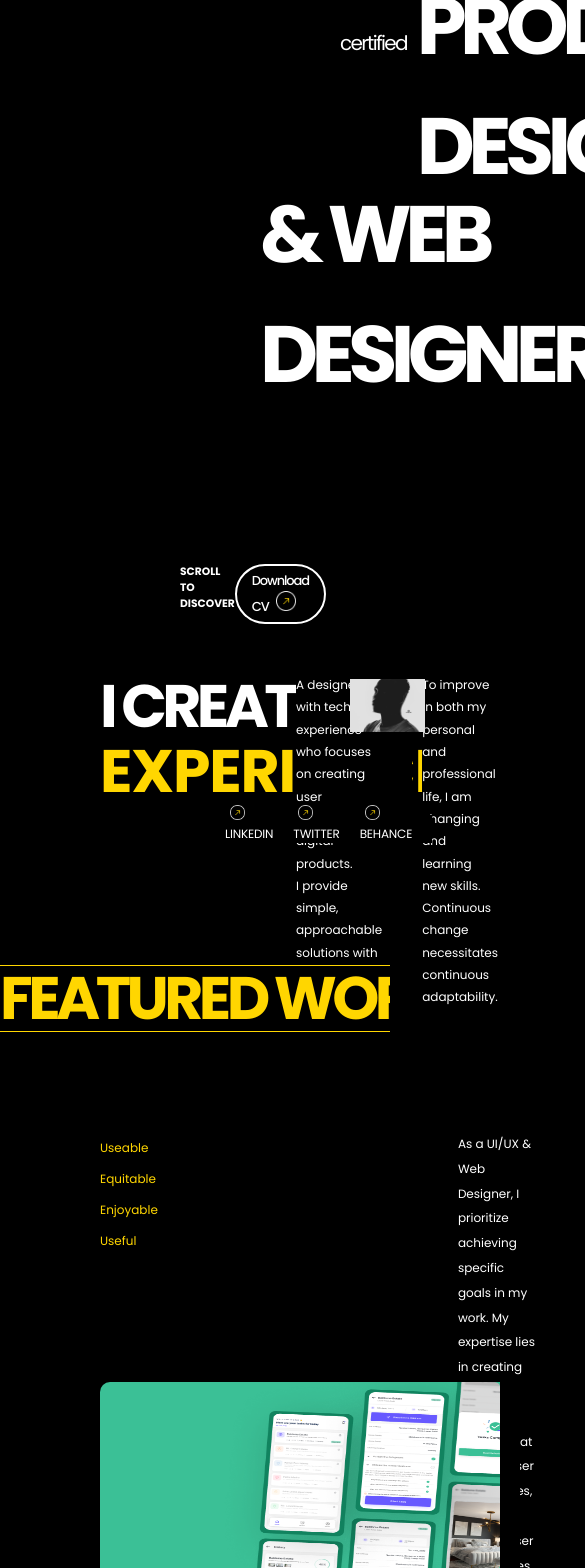
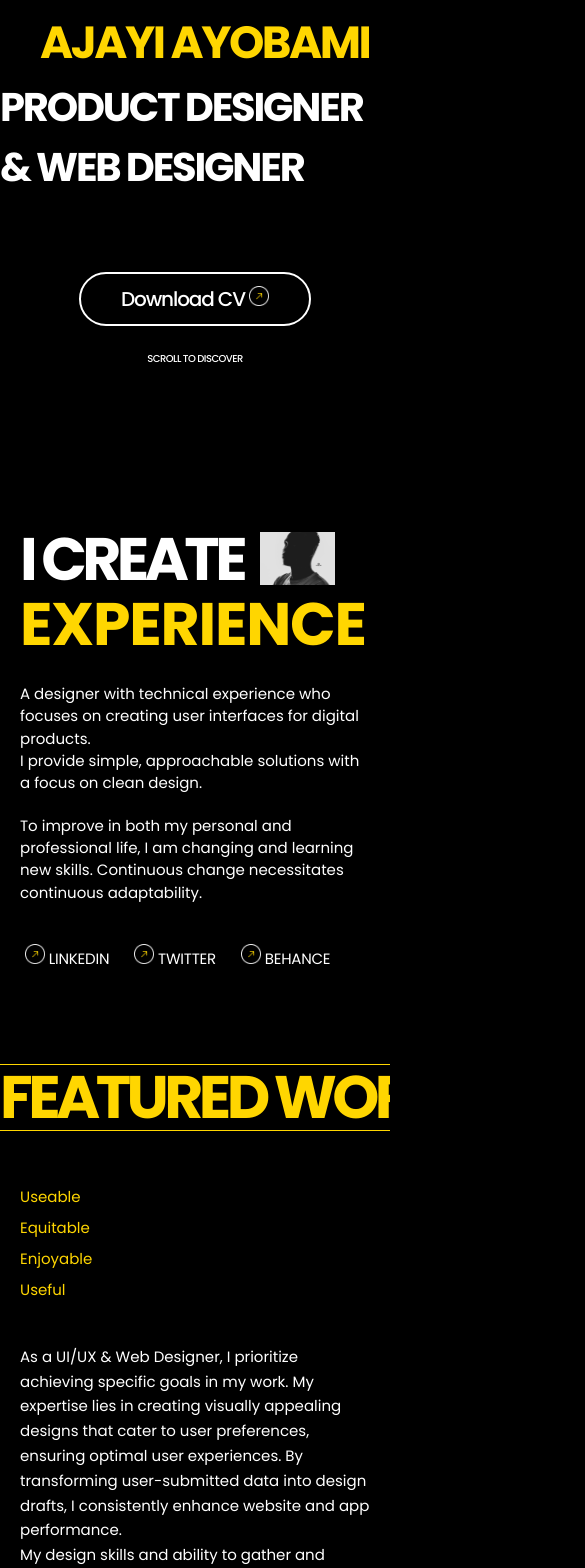
Before and after one commit to Diptech-hub/ayoWeb, a React (Vite) app: page / in a window 390 px wide. Shown: the part 400-1968 px from the top of the page, 585 px wide, since content can reach past the window. Built offline with nearby package versions, Linux system fonts and the light colour scheme.

Commit message:
media query

```diff
--- a/src/components/footer.jsx
+++ b/src/components/footer.jsx
@@ -22,6 +22,11 @@ function Footer() {
         <a href="#work">
           <img src="/assets/top.png" /> BACK TO TOP
         </a>
+        <div className="footer-media">
+          <a href="">LI .</a>
+          <a href="">TW .</a>
+          <a href="">BE</a>
+        </div>
       </div>
     </div>
   );
--- a/src/components/header.jsx
+++ b/src/components/header.jsx
@@ -4,6 +4,7 @@ function Header() {
   return (
     <div>
       <h5>AJAYI AYOBAMI</h5>
+      <img className="mblimg" src="/assets/mbile img.png" alt="my-img" />
       <div className="nav">
         <h6>WORK</h6>
         <h6>ABOUT</h6>
@@ -27,6 +28,10 @@ function Header() {
           <h6>SCROLL TO DISCOVER</h6>
           <h6 className="cv">Download CV <img src="/assets/Group 37079.png" /> </h6>
         </div>
+        <div className="bodyfootmbl">
+          <h6 className="cv">Download CV <img src="/assets/Group 37079.png" /> </h6>
+          <h6>SCROLL TO DISCOVER</h6>
+        </div>
       </div>
     </div>
   );
--- a/src/styles/approach.css
+++ b/src/styles/approach.css
@@ -28,3 +28,23 @@
   line-height: 31px;
   text-align: left;
 }
+
+@media (max-width: 768px) {
+  .approach-body {
+    margin-top: 50px;
+    margin-left: 20px;
+    flex-direction: column;
+  }
+
+  .approach1 img {
+    width: 357px;
+    height: 281.89px;
+  }
+
+  .approach1 p {
+    color: white;
+  font-size: 15px;
+  font-weight: normal;
+  width: 357px;
+  }
+}
--- a/src/styles/approachCard.css
+++ b/src/styles/approachCard.css
@@ -23,3 +23,30 @@
   text-align: left;
   width: 100%;
 }
+
+@media (max-width: 768px) {
+  .approachCard {
+    color: white;
+    font-size: 15px;
+    font-weight: normal;
+    width: 357px;
+    margin-left: 0;
+    flex-direction: column;
+    margin-top: 20px;
+  }
+
+  .approachCard span {
+    font-size: 15px;
+    font-weight: bold;
+    line-height: 31px;
+    text-align: left;
+  }
+
+  .approachCard p {
+    font-size: 15px;
+    font-weight: normal;
+    line-height: 31px;
+    text-align: left;
+    width: auto;
+  }
+}
--- a/src/styles/card.css
+++ b/src/styles/card.css
@@ -8,13 +8,12 @@
   width: 400px;
   height: 188px;
   gap: 0px;
-border-radius: 10px 0px 0px 0px;
+  border-radius: 10px 10px 10px 10px;
 }
 
-.card img:first-child{
-    background: #3BC096;
+.card img:first-child {
+  background: #3bc096;
 }
-
 
 .card a {
   font-size: 40px;
@@ -29,3 +28,21 @@ height: 158px;
   top: 2901px;
   left: 80px;
 }
+
+@media (max-width: 768px) {
+  .card {
+    margin-left: 20px;
+    margin-right: 20px;
+  }
+
+  .card img {
+    width: 307.38px;
+    height: 218.03px;
+  }
+
+  .card a {
+    font-size: 30px;
+    width: 307.38px;
+    /* height: 218.03px; */
+  }
+}
--- a/src/styles/experience.css
+++ b/src/styles/experience.css
@@ -1,5 +1,5 @@
 .top {
-    margin-top: 100px;
+  margin-top: 100px;
 }
 
 .top-experience {
@@ -77,7 +77,7 @@
   margin-left: 100px;
   position: absolute;
   margin-top: -200px;
-  margin-left: 225px;
+  margin-left: 185px;
 }
 
 .experience3 img {
@@ -94,3 +94,71 @@
   font-weight: normal;
   margin-top: -10px;
 }
+
+@media (max-width: 768px) {
+  .top {
+    margin-top: 50px;
+  }
+
+  .top-experience {
+    margin-left: 0;
+    flex-direction: column;
+    height: 100%;
+    width: 100%;
+  }
+
+  .experience1 {
+    margin-left: 20px;
+  }
+
+  .experience1 img {
+    left: 260px;
+  }
+
+  .experience2 {
+    display: flex;
+    flex-direction: column;
+    margin-left: 20px;
+    margin-top: -160px;
+    width: auto;
+    height: 100%;
+  }
+
+  .experience2 p {
+    font-size: 15px;
+    font-weight: normal;
+    line-height: 22.32px;
+    text-align: left;
+    width: auto;
+    height: auto;
+    margin-right: 20px;
+  }
+
+  .experience2 p:last-child {
+    margin-left: 0;
+    margin-top: 20px;
+  }
+
+  .experience3 {
+    display: flex;
+    flex-direction: row;
+    margin-left: 20px;
+    position: absolute;
+    margin-top: 50px;
+    margin-left: 20px;
+  }
+
+  .experience3 img {
+    width: 20px;
+    height: 20px;
+    padding-left: 5px;
+  }
+
+  .experience3 a {
+    text-decoration: none;
+    color: white;
+    font-size: 15px;
+    font-weight: normal;
+    margin-top: -10px;
+  }
+}
--- a/src/styles/feature.css
+++ b/src/styles/feature.css
@@ -34,3 +34,38 @@ margin-left: 300px;
     display: flex;
     flex-direction: row;
 }
+
+@media (max-width: 768px){
+    .top{
+        margin-top: 160px;
+    }
+
+    .feature {
+        flex-direction: column;
+        margin-left: 20px;
+        margin-top: 50px;
+    }
+
+    .feature-list{
+        font-size: 15px;
+        margin-bottom: 40px;
+    }
+
+    .feature-content{
+        width: auto;
+    height: auto;
+    font-size: 15px;
+    font-weight: normal;
+    line-height: 24.8px;
+    text-align: left;
+    margin-left: 0;
+    margin-right: 20px;
+    margin-bottom: 40px;
+    }
+
+    .cards {
+        /* flex-direction: column; */
+        display: block;
+        margin: auto;
+    }
+}
--- a/src/styles/footer.css
+++ b/src/styles/footer.css
@@ -37,8 +37,40 @@ a {
   margin-right: 20px;
 }
 
-.footer-link img, img{
-    width: 20px;
-height: 20px;
-border: 1px 0px 0px 0px;
+.footer-link img,
+img {
+  width: 20px;
+  height: 20px;
+  border: 1px 0px 0px 0px;
 }
+
+.footer-media {
+  display: none;
+}
+
+/* @media (max-width: 768px) {
+  .footer-body p {
+    width: 157px;
+    height: 16px;
+    left: 16px;
+    font-size: 10px;
+    font-weight: normal;
+    letter-spacing: -0.015em;
+    text-align: left;
+    margin-left: 25px;
+  }
+
+  .footer-link, .footer-body a, .footer-body img {
+    display: none;
+  }
+
+  .footer-media {
+    display: flex;
+    flex-direction: row;
+    color: white;
+    width: 157px;
+height: 16px;
+
+  }
+
+} */
--- a/src/styles/header.css
+++ b/src/styles/header.css
@@ -7,6 +7,10 @@ h5 {
   font-weight: 700;
   line-height: normal;
   letter-spacing: -1.6px;
+}
+
+.mblimg {
+  display: none;
 }
 
 .nav {
@@ -145,3 +149,95 @@ h5 {
   flex-shrink: 0;
   padding-left: 5px;
 }
+
+.boodyfootmbl {
+  display: none;
+}
+
+@media (max-width: 768px) {
+  h5 {
+    font-size: 20px;
+    font-weight: normal;
+    letter-spacing: -0.08em;
+    text-align: left;
+    margin: 20px;
+  }
+
+  .nav {
+    display: none;
+  }
+
+  .main,
+  .product,
+  .web,
+  .bodyfoot {
+    margin: 0;
+    padding: 0;
+  }
+
+  .mblimg {
+    display: block;
+    width: 360px;
+    height: 329px;
+    margin-left: 20px;
+    margin-right: 20px;
+  }
+
+  .bimg,
+  .ajayi img,
+  .product h5,
+  .web h5,
+  .bodyfoot {
+    display: none;
+  }
+
+  .ajayi p {
+    font-size: 45px;
+    font-weight: bold;
+    letter-spacing: -0.055em;
+    text-align: left;
+  }
+
+  .product p {
+    font-size: 40px;
+    font-weight: bold;
+    letter-spacing: -0.055em;
+    text-align: left;
+    color: #fff;
+  }
+
+  .web p {
+    font-size: 40px;
+    font-weight: bold;
+    letter-spacing: -0.055em;
+    text-align: left;
+    color: #fff;
+  }
+
+  .bodyfootmbl {
+    display: flex;
+    flex-direction: column;
+    align-items: center;
+    margin-top: 75px;
+  }
+
+  .bodyfootmbl > h6:first-child {
+    font-size: 20px;
+    font-weight: 500;
+    letter-spacing: -0.055em;
+    color: white;
+    border-radius: 50px;
+    border: 2px solid white;
+    line-height: normal;
+    border: 2px solid #fff;
+    padding: 10px 40px 10px 40px;
+  }
+
+  .bodyfootmbl > h6:last-child {
+    font-size: 10px;
+    font-weight: 500;
+    letter-spacing: -0.055em;
+    color: white;
+    margin-top: 25px;
+  }
+}
```
Also changed, not shown: src/App.css (+9 -0 lines), assets/mbile img.png (added), src/styles/chat.css (line endings or trailing spaces), src/styles/customHeader.css (line endings or trailing spaces). Lines whose indentation alone changed are shown as unchanged.
